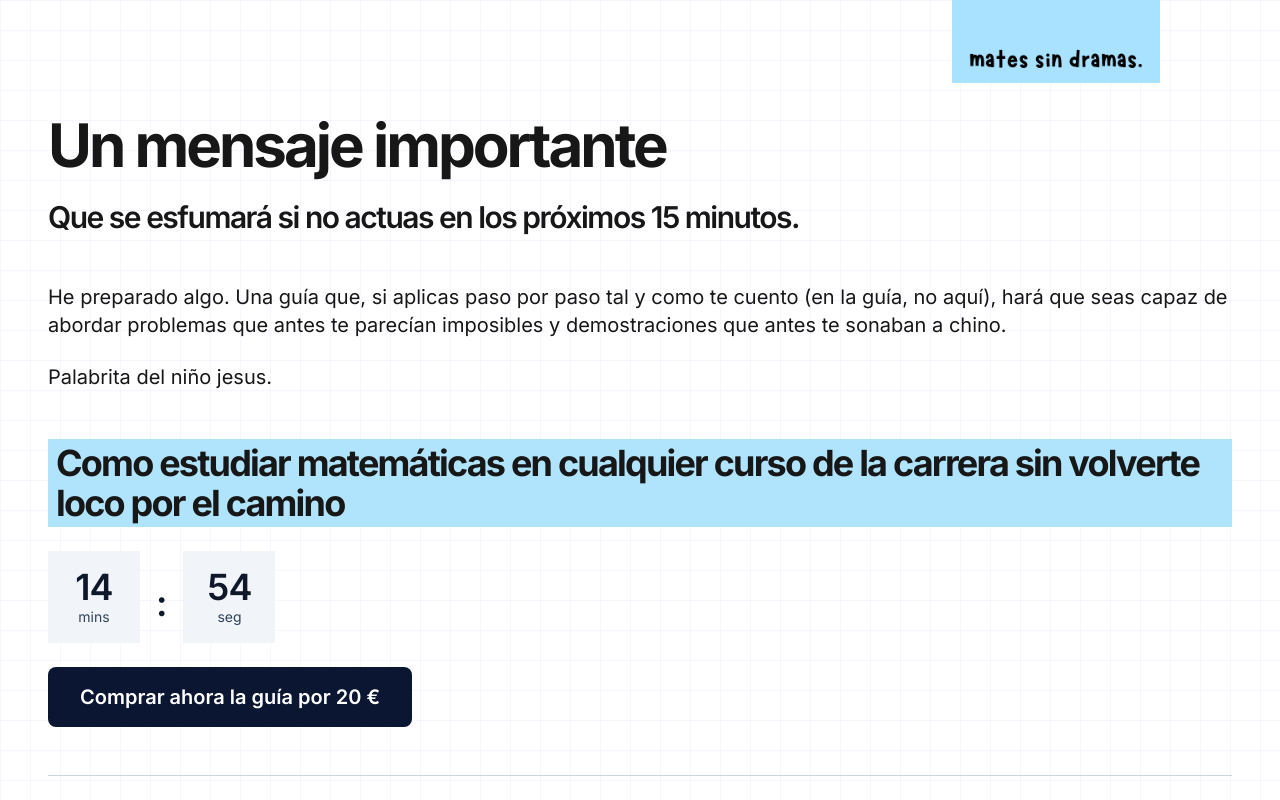
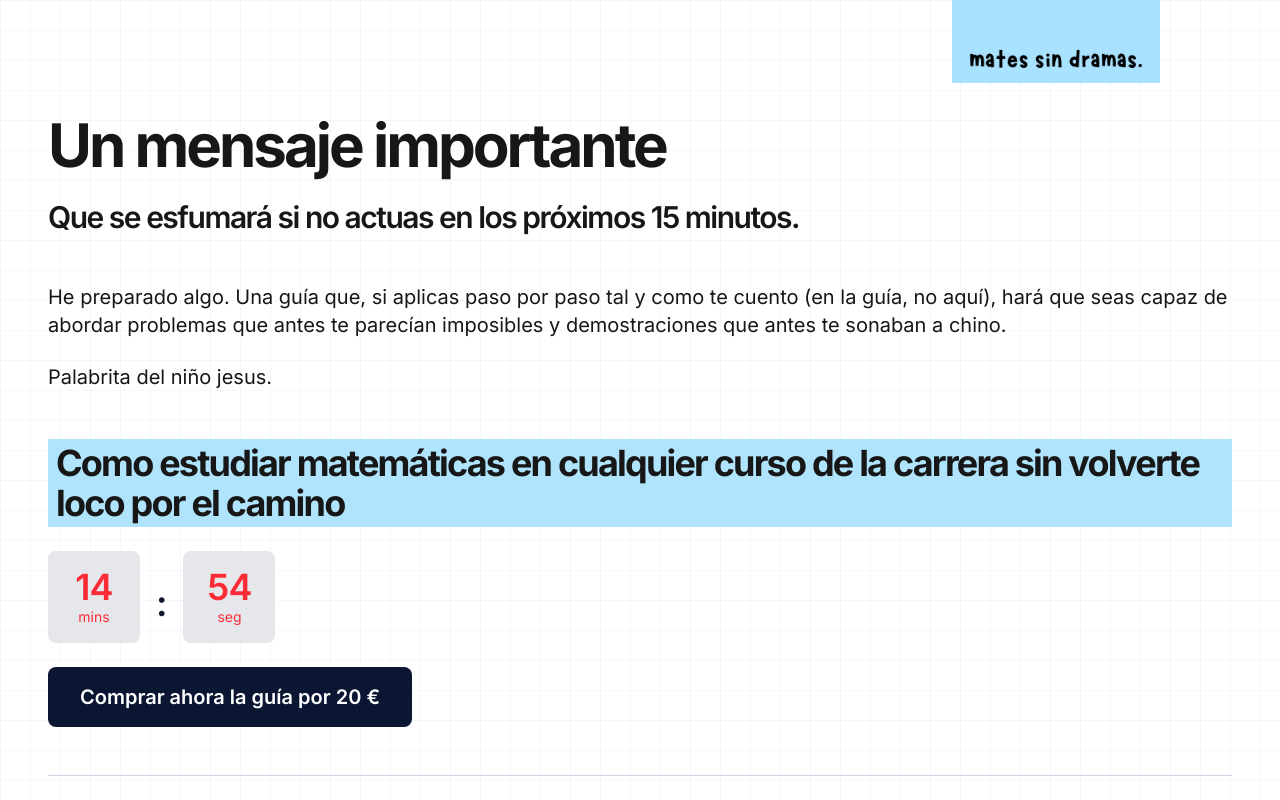
Before and after one commit to MariaLipiz/matessindramas, a Next.js app: page /confirmado in a window 1280 px wide. Shown: the top 800 px of the page. Built offline with nearby package versions, Linux system fonts and the light colour scheme.

Commit message:
Cambio color contador

```diff
--- a/src/components/OfferCountdown.tsx
+++ b/src/components/OfferCountdown.tsx
@@ -71,20 +71,20 @@ export default function OfferCountdown({
 
   return (
     <div className="flex items-end gap-4">
-      <div className="flex h-[92px] w-[92px] flex-col items-center justify-center bg-slate-100">
-        <span className="text-4xl font-semibold tracking-tight text-slate-900">
+      <div className="flex h-[92px] w-[92px] flex-col rounded-lg items-center justify-center bg-gray-200">
+      <span className="text-4xl font-semibold tracking-tight text-red-500">
           {mins}
         </span>
-        <span className="text-sm text-slate-700">mins</span>
+        <span className="text-sm text-red-500">mins</span>
       </div>
 
       <div className="pb-5 text-4xl font-semibold text-slate-900">:</div>
 
-      <div className="flex h-[92px] w-[92px] flex-col items-center justify-center bg-slate-100">
-        <span className="text-4xl font-semibold tracking-tight text-slate-900">
+      <div className="flex h-[92px] w-[92px] flex-col rounded-lg items-center justify-center bg-gray-200">
+        <span className="text-4xl font-semibold tracking-tight text-red-500">
           {secs}
         </span>
-        <span className="text-sm text-slate-700">seg</span>
+        <span className="text-sm text-red-500">seg</span>
       </div>
     </div>
   );
```
